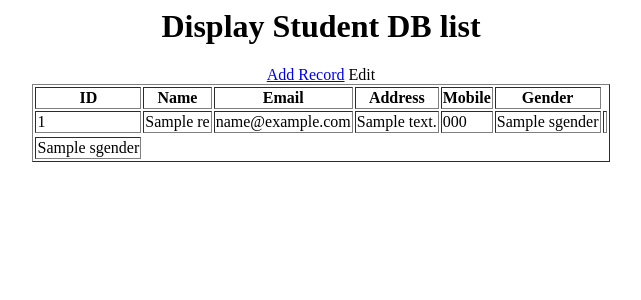
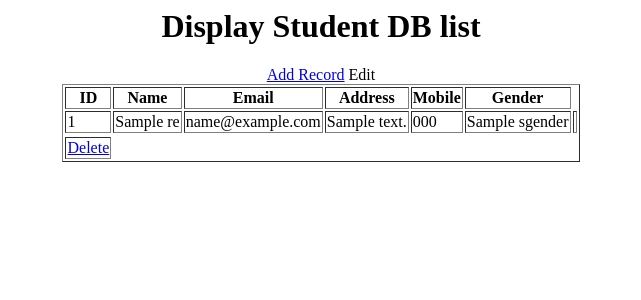
Before and after one commit to srir24/Django, a Django app: template crud/crud_op/templates/index.html in a window 1280 px wide. Shown: the top 300 px of the page, without its empty margins (319-960 px from the left). Run offline with Django 3.2, Linux system fonts and the light colour scheme; the template is opened without the code that fills it: most values are stand-ins (such as "Sample title", 1, 10 or a date in 2020).

Commit message:
Update index.html

```diff
--- a/crud/crud_op/templates/index.html
+++ b/crud/crud_op/templates/index.html
@@ -28,7 +28,7 @@
             <td>{{res.smobile}}</td>
             <td>{{res.sgender}}</td>
             <td><tr href="{% url 'edit/{{res.id}}'%}">Edit</tr></td>
-            <td>{{res.sgender}}</td>
+            <td><a href="delete/{{res.id}}">Delete</a></td>
         </tr>
         {% endfor %}
     </table>
```
